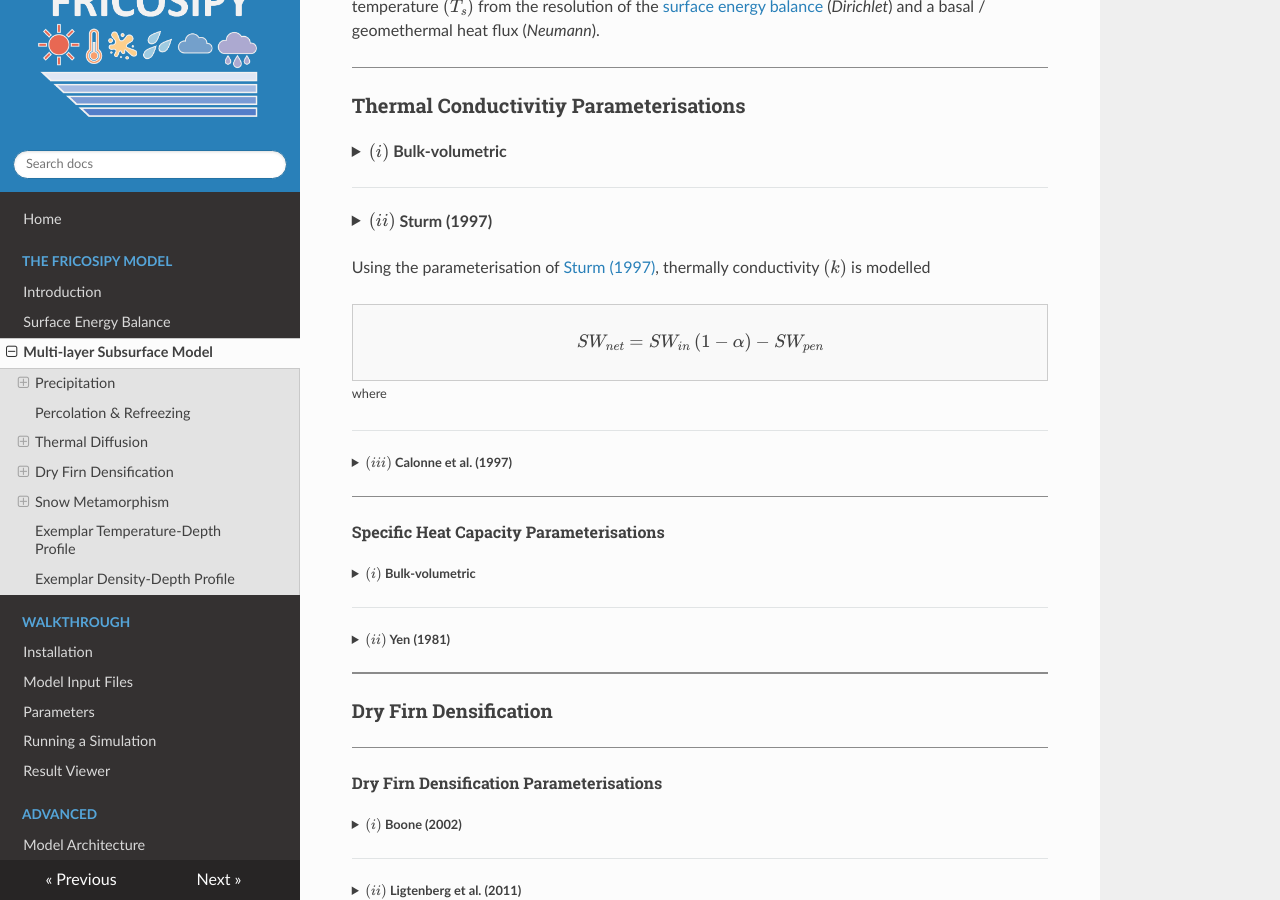
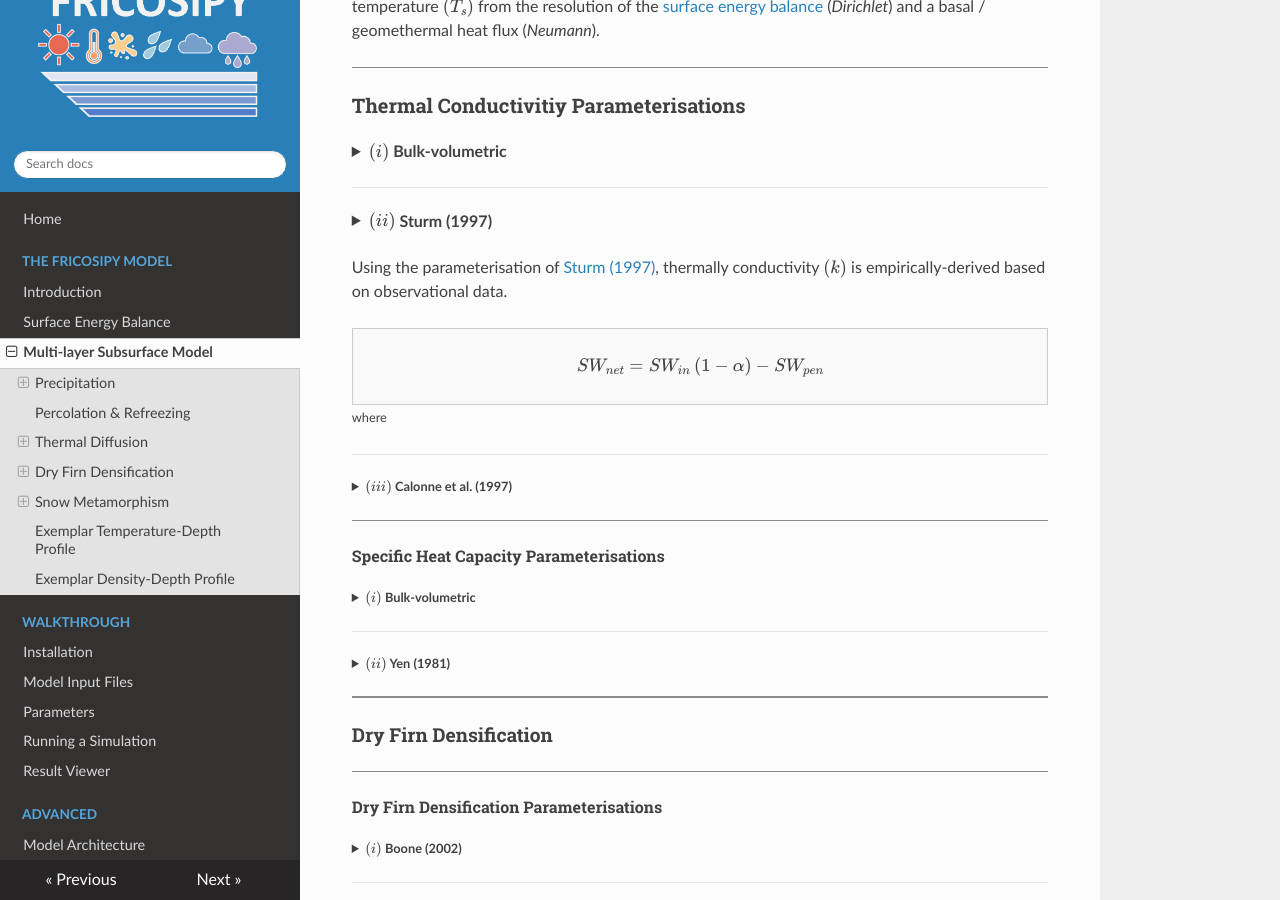
Before and after one commit to MarcusGastaldello/FRICOSIPY, an MkDocs documentation site: the page built from docs/subsurface_model.md, in a window 1280 px wide and 900 px high, scrolled down 779 px. Built offline with MkDocs 1.6.1, drawn with Linux system fonts in a browser that asks for light colours.

Commit message:
Update subsurface_model.md

```diff
--- a/docs/subsurface_model.md
+++ b/docs/subsurface_model.md
@@ -44,7 +44,7 @@ the derived surface temperature $(T_{s})$ from the resolution of the [surface en
 
 ??? "**$(ii)$ Sturm (1997)**"
 
-  <br> Using the parameterisation of [Sturm (1997)](https://doi.org/10.3189/S0022143000002781), thermally conductivity $(k)$ is modelled
+  <br> Using the parameterisation of [Sturm (1997)](https://doi.org/10.3189/S0022143000002781), thermally conductivity $(k)$ is empirically-derived based on observational data.
 
   <div style="border:1px solid #ccc; padding:10px; background:#f9f9f9; max-width:100%; overflow-x:auto;">
   $$
```
